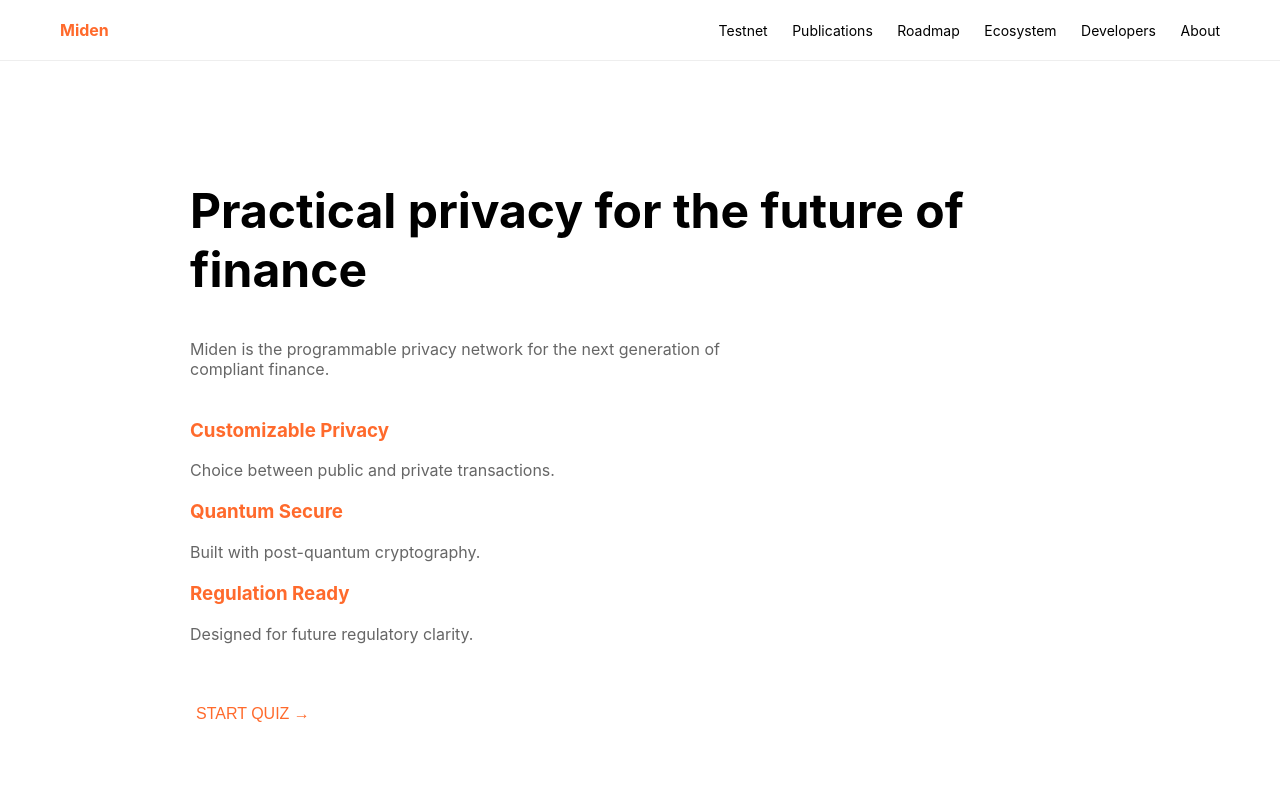
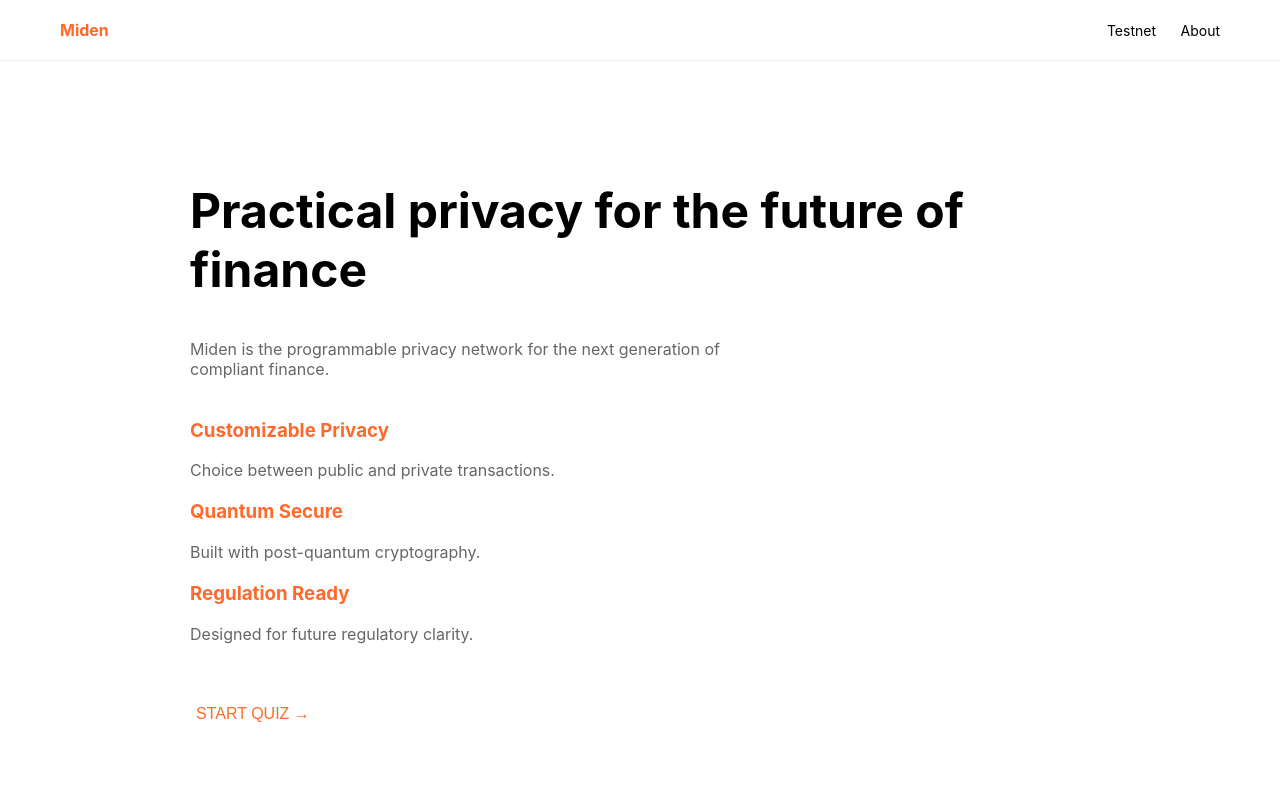
Before and after one commit to omahirwar/Miden-quiz, a plain HTML site: page index.html in a window 1280 px wide. Shown: the top 800 px of the page. Drawn offline with Linux system fonts and the light colour scheme.

Commit message:
Update index.html

```diff
--- a/index.html
+++ b/index.html
@@ -12,10 +12,6 @@
   <div class="logo">Miden</div>
   <nav>
   <a href="testnet.html">Testnet</a>
-  <a href="#">Publications</a>
-  <a href="#">Roadmap</a>
-  <a href="#">Ecosystem</a>
-  <a href="#">Developers</a>
   <a href="#">About</a>
 </nav>
 
```
